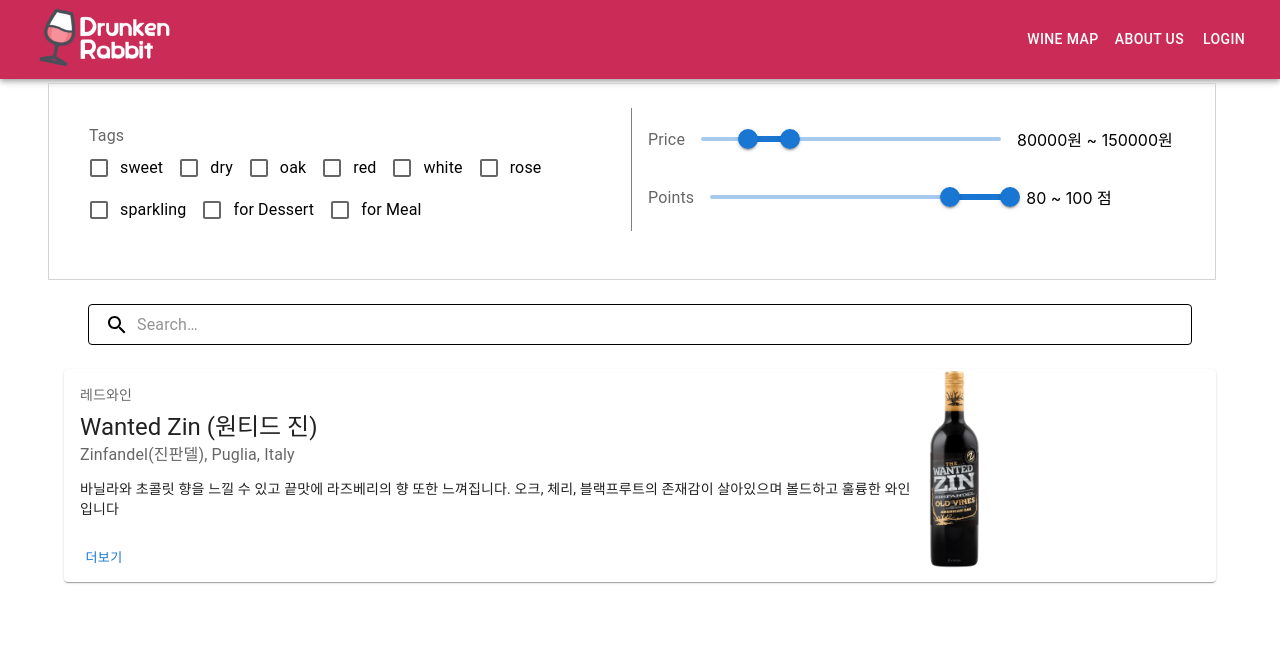
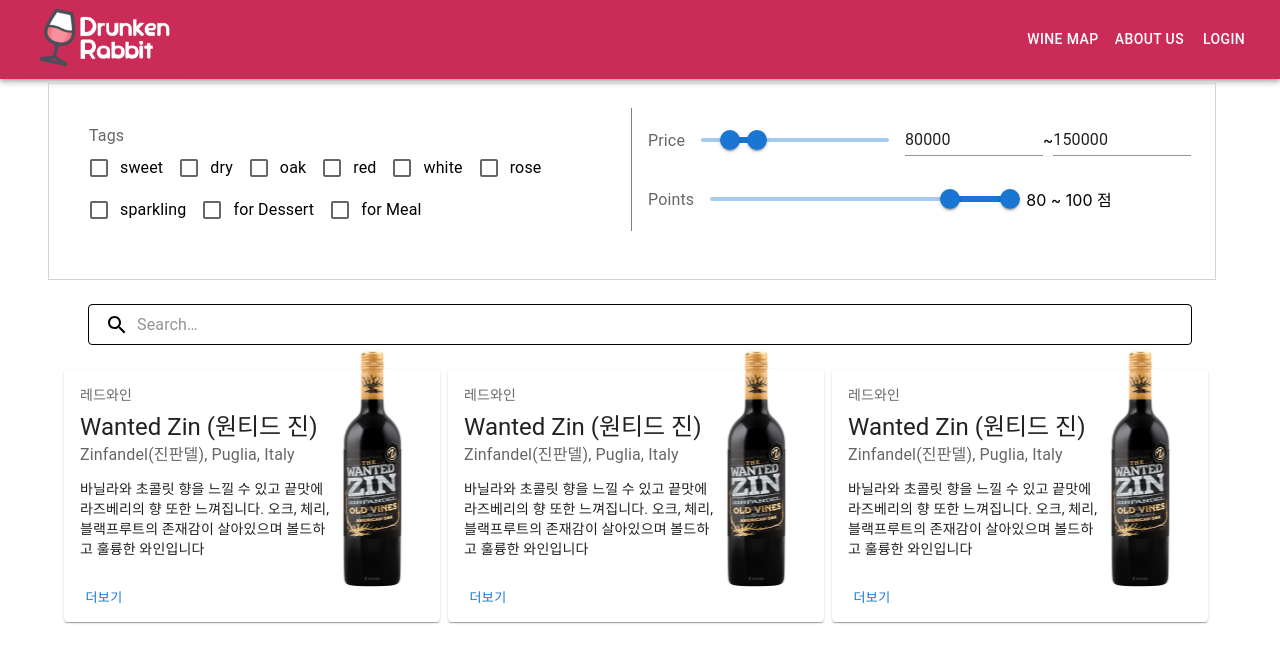
Before and after one commit to hosahn/Elice-Projects-Two, a React (Create React App) app in the folder front/: page /main in a window 1280 px wide. Shown: the top 662 px of the page. Built offline with nearby package versions, Linux system fonts and the light colour scheme.

Commit message:
Update card component - complete draft

```diff
--- a/front/src/components/WineCard.js
+++ b/front/src/components/WineCard.js
@@ -1,15 +1,16 @@
 import React from "react"
 import {Button, Card, CardActions, CardContent, Grid, Typography} from "@mui/material"
 
-export default function WineCard(wineInfo){
-    wineInfo = {
-        title : "Wanted Zin (원티드 진)",
-        url : "/wanted_zin.png",
-        grape : "Zinfandel(진판델)",
-        location : "Puglia, Italy",
-        type: "레드와인",
-        description: "바닐라와 초콜릿 향을 느낄 수 있고 끝맛에 라즈베리의 향 또한 느껴집니다. 오크, 체리, 블랙프루트의 존재감이 살아있으며 볼드하고 훌륭한 와인입니다"
-    }
+export default function WineCard({wineInfo}){
+    // wineInfo = {
+    //     title : "Wanted Zin (원티드 진)",
+    //     url : "/wanted_zin.png",
+    //     grape : "Zinfandel(진판델)",
+    //     location : "Puglia, Italy",
+    //     type: "레드와인",
+    //     description: "바닐라와 초콜릿 향을 느낄 수 있고 끝맛에 라즈베리의 향 또한 느껴집니다. 오크, 체리, 블랙프루트의 존재감이 살아있으며 볼드하고 훌륭한 와인입니다"
+    // }
+
     const cardContent = (
         <React.Fragment>
           <Grid container>
@@ -34,7 +35,7 @@
               </Grid>
               <Grid item xs={3}>
                   <img
-                    style={{height: "200px"}}
+                    style={{height: "200px", transform: "scale(1.2)"}}
                     src={process.env.PUBLIC_URL + wineInfo.url}
                     alt={wineInfo.title}
                   />
@@ -44,7 +45,7 @@
       );
 
     return (
-        <Card>
+        <Card sx={{overflow: "visible"}}>
             {cardContent}
         </Card>
     );
--- a/front/src/pages/MainPage.js
+++ b/front/src/pages/MainPage.js
@@ -8,6 +8,7 @@
   Grid,
   Slider,
   Tooltip,
+  Input,
 } from "@mui/material";
 import { styled, alpha } from '@mui/material/styles';
 import Header from "../components/Header";
@@ -121,7 +122,21 @@
                 valueLabelDisplay="auto"
                 sx={{ width: 300, marginRight: 2 }}
               />
-              {priceValue[0]}원 ~ {priceValue[1]===500000?"500000+":priceValue[1]}원
+              <Input
+                type="text"
+                value={priceValue[0]}
+                onChange={(e)=>{
+                  setPriceValue([Number(e.target.value), priceValue[1]])
+                }}
+              />
+              ~
+              <Input
+                type="text"
+                value={priceValue[1]}
+                onChange={(e)=>{
+                  setPriceValue([priceValue[0], Number(e.target.value)])
+                }}
+              />
             </Box>
             <Box
               component="div"
@@ -151,7 +166,44 @@
             />
           </Search>
 
-        <WineCard/>
+        <Grid container xs={12} spacing={1}>
+          <Grid item xs={4}>
+            <WineCard
+              wineInfo={{
+                title : "Wanted Zin (원티드 진)",
+                url : "/wanted_zin.png",
+                grape : "Zinfandel(진판델)",
+                location : "Puglia, Italy",
+                type: "레드와인",
+                description: "바닐라와 초콜릿 향을 느낄 수 있고 끝맛에 라즈베리의 향 또한 느껴집니다. 오크, 체리, 블랙프루트의 존재감이 살아있으며 볼드하고 훌륭한 와인입니다"
+              }}
+            />
+          </Grid>
+          <Grid item xs={4}>
+            <WineCard
+              wineInfo={{
+                title : "Wanted Zin (원티드 진)",
+                url : "/wanted_zin.png",
+                grape : "Zinfandel(진판델)",
+                location : "Puglia, Italy",
+                type: "레드와인",
+                description: "바닐라와 초콜릿 향을 느낄 수 있고 끝맛에 라즈베리의 향 또한 느껴집니다. 오크, 체리, 블랙프루트의 존재감이 살아있으며 볼드하고 훌륭한 와인입니다"
+              }}
+            />
+          </Grid>
+          <Grid item xs={4}>
+            <WineCard
+              wineInfo={{
+                title : "Wanted Zin (원티드 진)",
+                url : "/wanted_zin.png",
+                grape : "Zinfandel(진판델)",
+                location : "Puglia, Italy",
+                type: "레드와인",
+                description: "바닐라와 초콜릿 향을 느낄 수 있고 끝맛에 라즈베리의 향 또한 느껴집니다. 오크, 체리, 블랙프루트의 존재감이 살아있으며 볼드하고 훌륭한 와인입니다"
+              }}
+            />
+          </Grid>
+        </Grid>
       </Container>
     </>
   );
```
